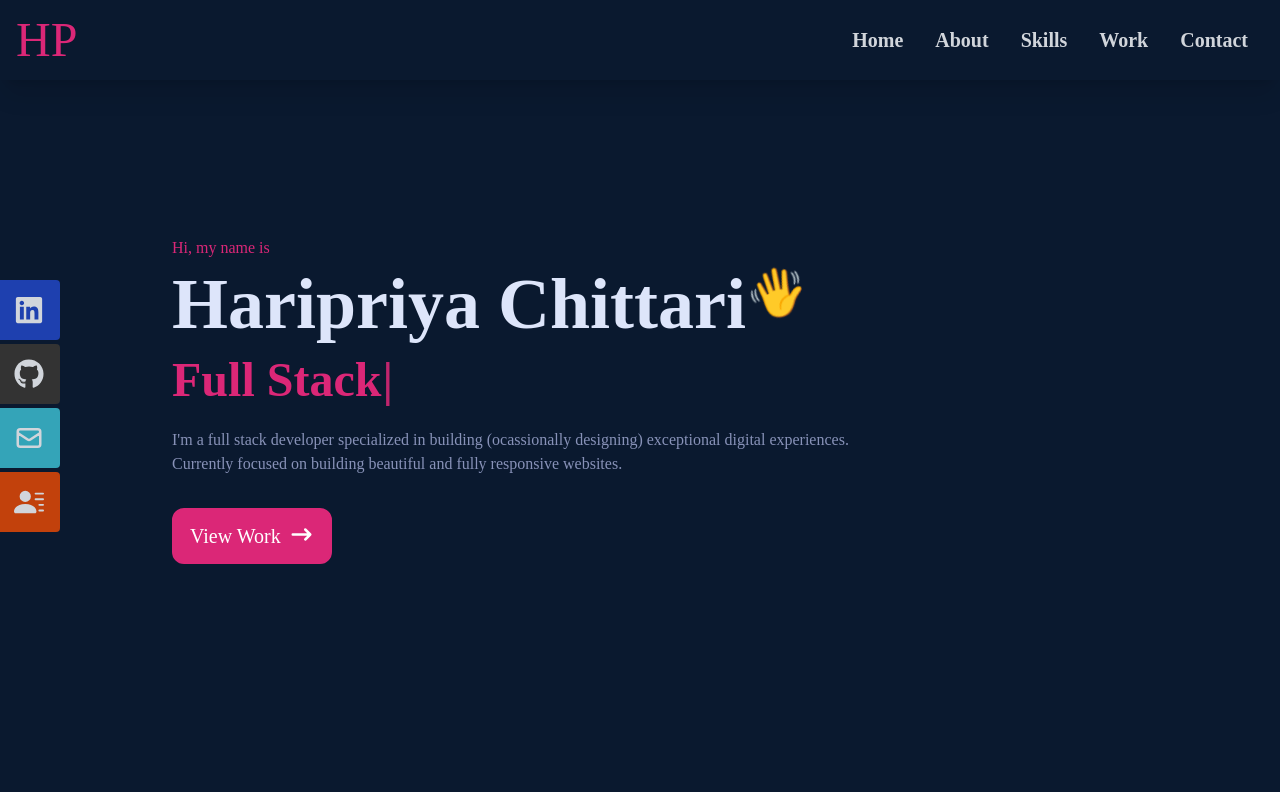
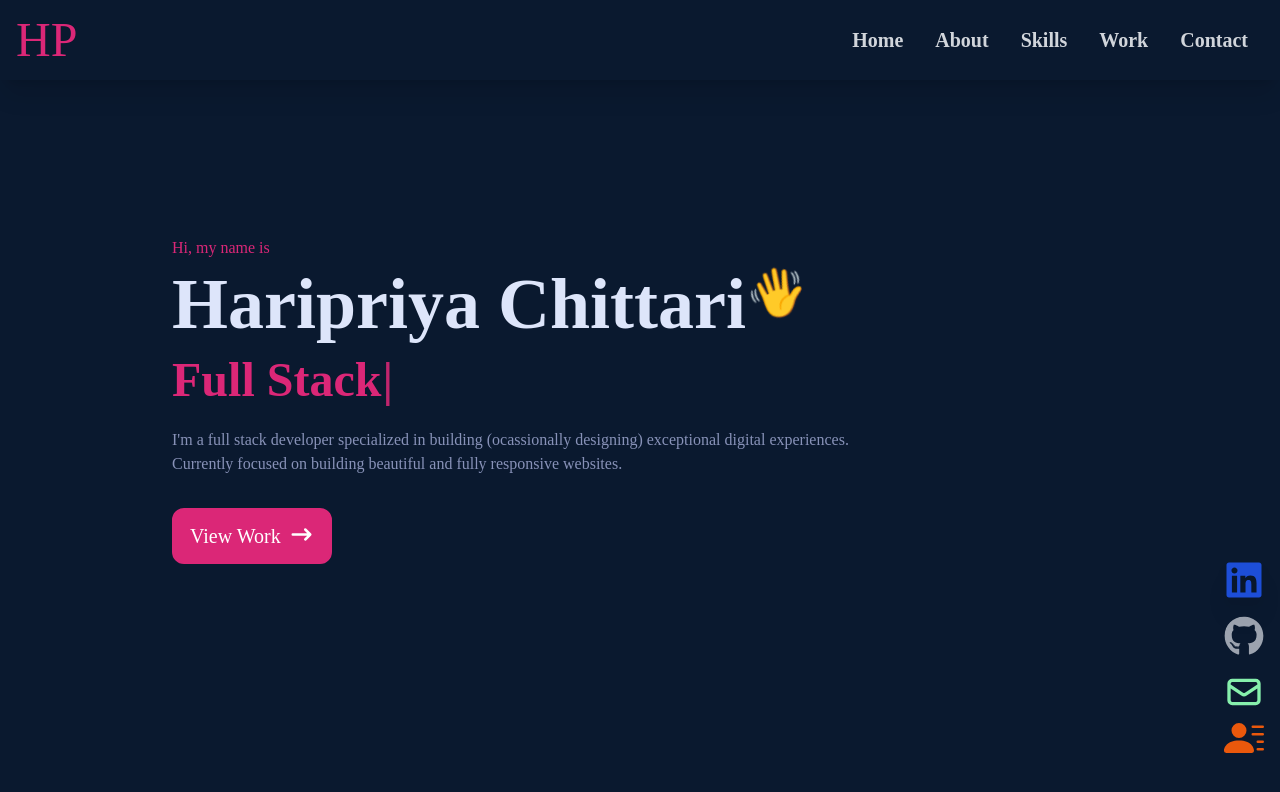
Before and after one commit to Haripriyachittari/my-portfolio, a React (Create React App) app: page / in a window 1280 px wide. Shown: the top 792 px of the page. Built offline with nearby package versions, Linux system fonts and the light colour scheme.

Commit message:
social icons changed

```diff
--- a/src/components/Home.jsx
+++ b/src/components/Home.jsx
@@ -36,10 +36,10 @@ const Home = () => {
                     </span>
         </Link> </button>
             </div>
-            <div className=' md:hidden absolute bottom-6 right-0  flex flex-col gap-6 text-pink-600 px-4'>
-            <a href="https://www.linkedin.com/in/haripriya-chittari-aa1022159/"  target='_blank' rel='noreferrer'><FaLinkedin size={30}/></a>
-           <a href="https://github.com/Haripriyachittari" target='_blank' rel='noreferrer'><FaGithub size={30}/></a>
-           <a href={resume}  download className='animate-bounce' ><BsFillPersonLinesFill size={30}/> </a>
+            <div className=' md:hidden absolute bottom-6 right-0  flex flex-col gap-4  px-4'>
+            <a href="https://www.linkedin.com/in/haripriya-chittari-aa1022159/"  target='_blank' rel='noreferrer' className=' text-blue-700'><FaLinkedin size={30}/></a>
+           <a href="https://github.com/Haripriyachittari" target='_blank' rel='noreferrer' className='text-gray-400'><FaGithub size={30}/></a>
+           <a href={resume}  download className='animate-bounce text-orange-600' ><BsFillPersonLinesFill size={30}/> </a>
 
 
             </div>
--- a/src/components/Navbar.jsx
+++ b/src/components/Navbar.jsx
@@ -66,29 +66,33 @@ const Navbar = () => {
         </Link></li>
       </ul>
       {/* socials */}
-      <div className=" hidden lg:flex flex-col fixed top-[35%] left-0">
+      <div className=" hidden lg:flex flex-col fixed bottom-[2%] right-0">
         <ul>
-          <li className=" mb-1 flex w-[160px] h-[60px] justify-between items-center ml-[-100px] hover:ml-[-10px] duration-300 bg-blue-800 rounded font-bold">
+          <li className="mb-4 flex justify-center items-center rounded-full  drop-shadow-xl">
           <a href="https://www.linkedin.com/in/haripriya-chittari-aa1022159/"  target='_blank' rel="noreferrer" className=" flex justify-between items-center w-full text-gray-300">
-          Linkedin<FaLinkedin size={30}/>
+          <FaLinkedin size={40} className='text-blue-700  hover:shadow-[0_0_20px_0_#2563eb] hover:scale-110 rounded-md '/>
         </a>
           </li>
-          <li className=" mb-1 flex w-[160px] h-[60px] justify-between items-center ml-[-100px] hover:ml-[-10px] duration-300 bg-[#333333] rounded font-bold">
+          <li className=" mb-4">
           <a href="https://github.com/Haripriyachittari" target='_blank' rel="noreferrer" className="flex justify-between items-center w-full text-gray-300">
-          Github<FaGithub size={30}/>
+          <FaGithub size={40} className='text-gray-400 hover:shadow-[0_0_20px_0_#d4d4d4] hover:scale-110 rounded-full '/>
         </a>
           </li>
-          <li className=" mb-1 flex w-[160px] h-[60px] justify-between items-center ml-[-100px] hover:ml-[-10px] duration-300 bg-[#34a4b8] rounded font-bold">
+          <li className=" mb-4 bg-transparent">
          <Link  to ="contact" smooth={true} duration={600} className='flex justify-between items-center w-full text-gray-300 '>
-          Email<HiOutlineMail size={30}/>
+         <HiOutlineMail size={40} className='text-green-300 hover:shadow-[0_0_20px_0_#6ee7b7] hover:scale-110 rounded-md '/>
         </Link>
 
 
           </li>
-          <li className=" mb-1 flex w-[160px] h-[60px] justify-between items-center ml-[-100px] hover:ml-[-10px] duration-300 bg-orange-700 rounded font-bold">
+          <li className="mb-4 ">
           <a href={resume}  download className=" flex justify-between items-center w-full text-gray-300 ">
-          Resume<BsFillPersonLinesFill size={30}/>
+          <BsFillPersonLinesFill size={40} className='text-orange-600 animate-bounce hover:shadow-[0_0_20px_0_#ea580c] hover:scale-110 rounded-md '/>
+
         </a>
+          </li>
+          <li>
+
           </li>
         </ul>
 
```
